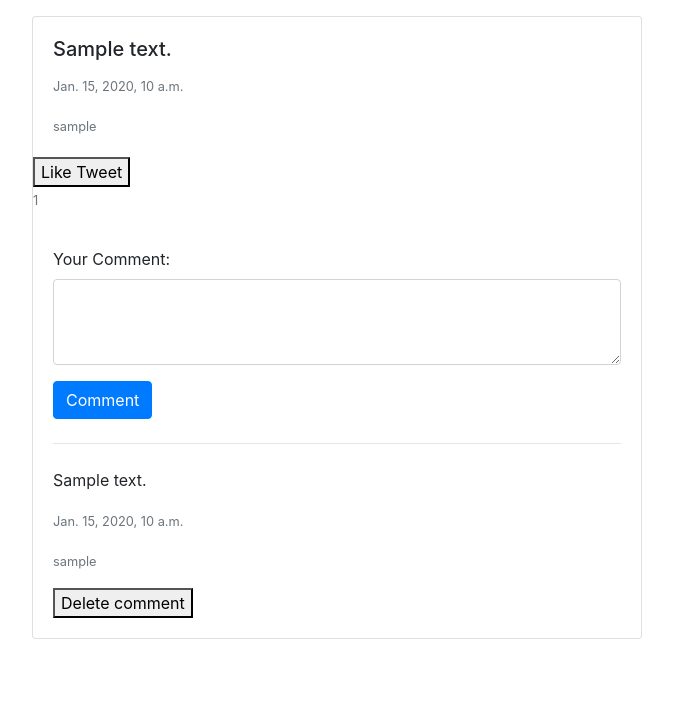
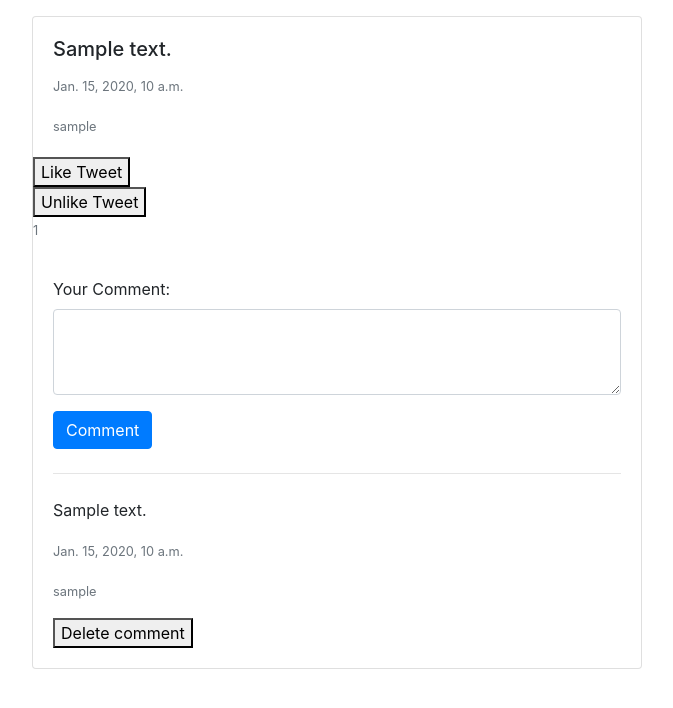
Before and after one commit to SophieHau/twitter-project, a Django app: page / in a window 1280 px wide. Shown: the part 56-764 px from the top of the page, without its empty margins (303-976 px from the left). Run offline with Django 3.2, Linux system fonts and the light colour scheme; tables that the repository leaves empty hold one stand-in row (values such as "Sample post"); some libraries are stand-ins or nearby versions.

Commit message:
adding unlike function

```diff
--- a/twitter/tweet/templates/index.html
+++ b/twitter/tweet/templates/index.html
@@ -15,6 +15,10 @@
 		  <form method='POST' action="{% url 'tweet:like_tweet' tweet.id %}">
 			    	{% csrf_token %}
 			    	<button type="submit" class="card-link">Like Tweet</button>
+			    </form>
+			<form method='POST' action="{% url 'tweet:unlike_tweet' tweet.id %}">
+			    	{% csrf_token %}
+			    	<button type="submit" class="card-link">Unlike Tweet</button>
 			    </form>
 			    <p class="card-text"><small class="text-muted">{{ tweet.like }}</small></p>
 
--- a/twitter/tweet/urls.py
+++ b/twitter/tweet/urls.py
@@ -10,4 +10,5 @@ urlpatterns = [
 	path('tweets/remove/<int:profile_id>/<int:tweet_id>',
 		views.delete_tweet, name='delete_tweet'),
 	path('tweets/like/<int:tweet_id>', views.like_tweet, name='like_tweet'),
+	path('tweets/unlike/<int:tweet_id>', views.unlike_tweet, name='unlike_tweet'),
 ]
--- a/twitter/tweet/views.py
+++ b/twitter/tweet/views.py
@@ -36,3 +36,10 @@ def like_tweet(request, tweet_id):
 		tweet.like += 1
 		tweet.save()
 		return redirect('tweet:index')
+
+def unlike_tweet(request, tweet_id):
+	if request.method == 'POST':
+		tweet = Tweet.objects.get(pk=tweet_id)
+		tweet.like -= 1
+		tweet.save()
+		return redirect('tweet:index')
```
